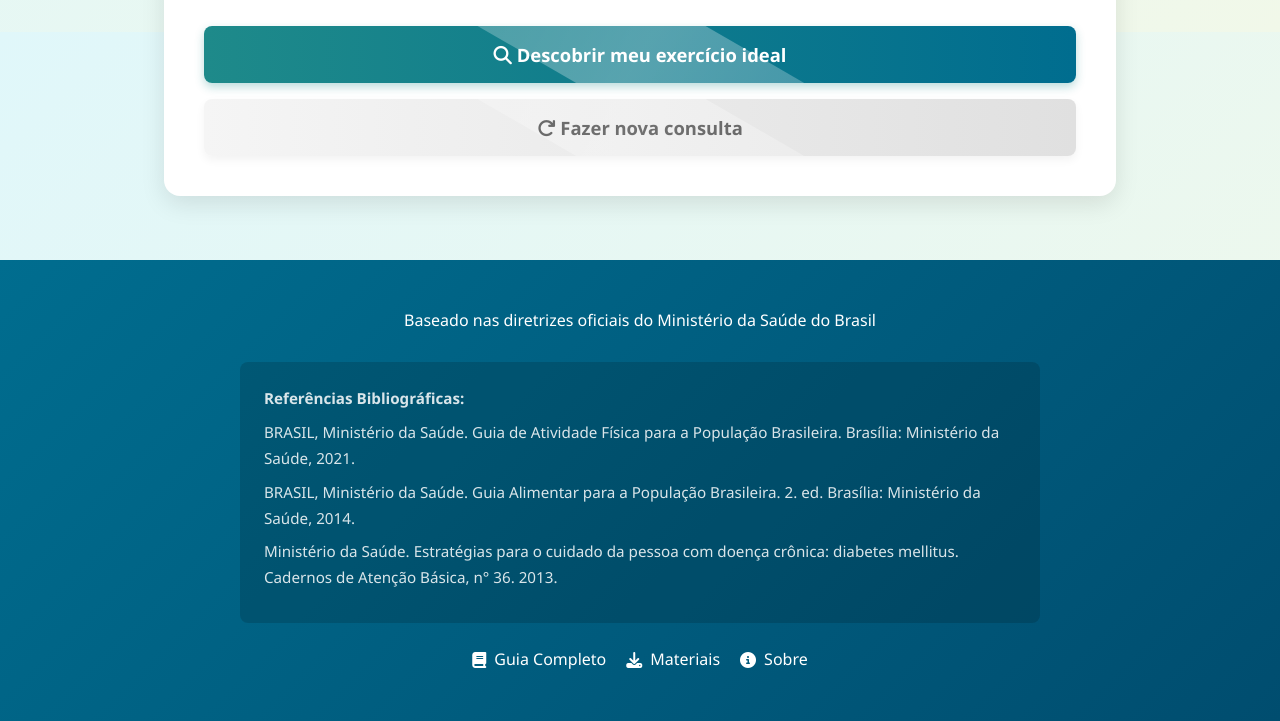
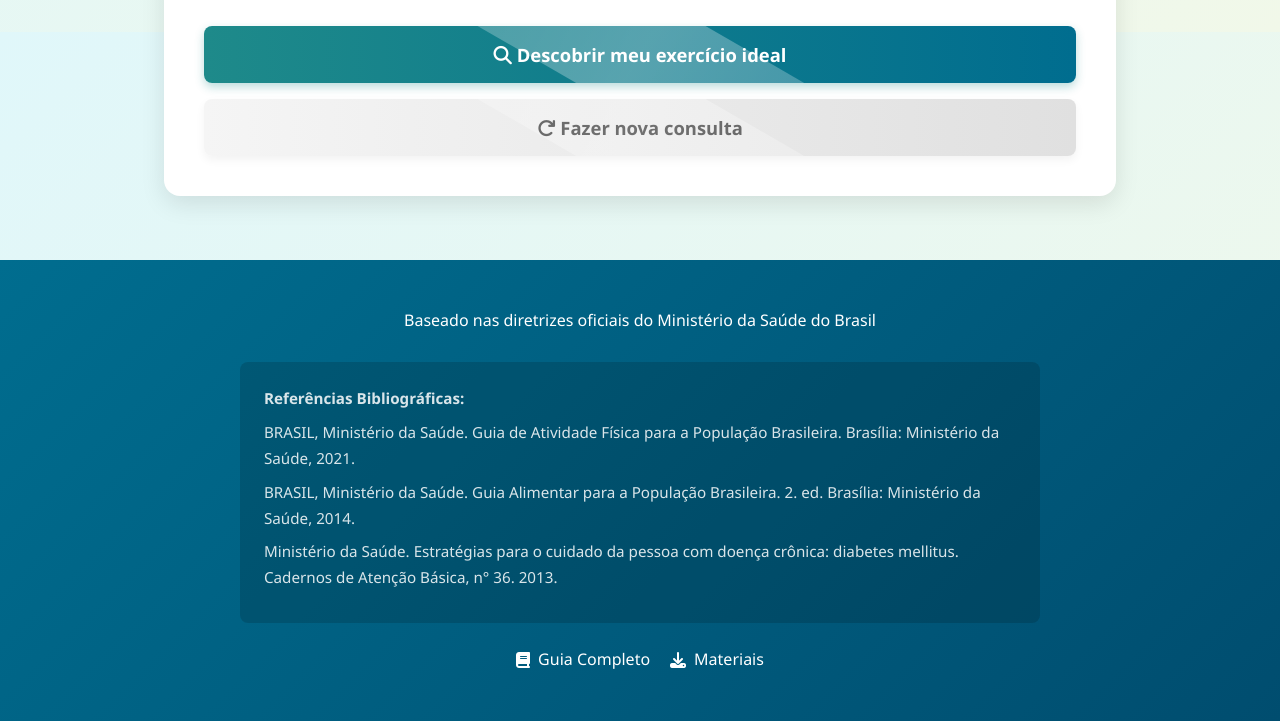
Before and after one commit to RCnetmiles/Qual-seu-exerc-cio, a plain HTML site: page index.html in a window 1280 px wide. Shown: the part 768-1489 px from the top of the page. Drawn offline with Linux system fonts and the light colour scheme.

Commit message:
Update index.html

```diff
--- a/index.html
+++ b/index.html
@@ -547,9 +547,8 @@
             </div>
 
             <div class="footer-links">
-                <a href="#"><i class="fas fa-book"></i> Guia Completo</a>
-                <a href="#"><i class="fas fa-download"></i> Materiais</a>
-                <a href="#"><i class="fas fa-info-circle"></i> Sobre</a>
+                <a href="https://www.gov.br/saude/pt-br/assuntos/saude-brasil"><i class="fas fa-book"></i> Guia Completo</a>
+                <a href="https://scholar.google.com/scholar?q=Guia+de+Atividade+F%C3%ADsica+para+a+Popula%C3%A7%C3%A3o+Brasileira&hl=pt-BR&as_sdt=0,5"><i class="fas fa-download"></i> Materiais</a>
             </div>
         </div>
     </footer>
```
